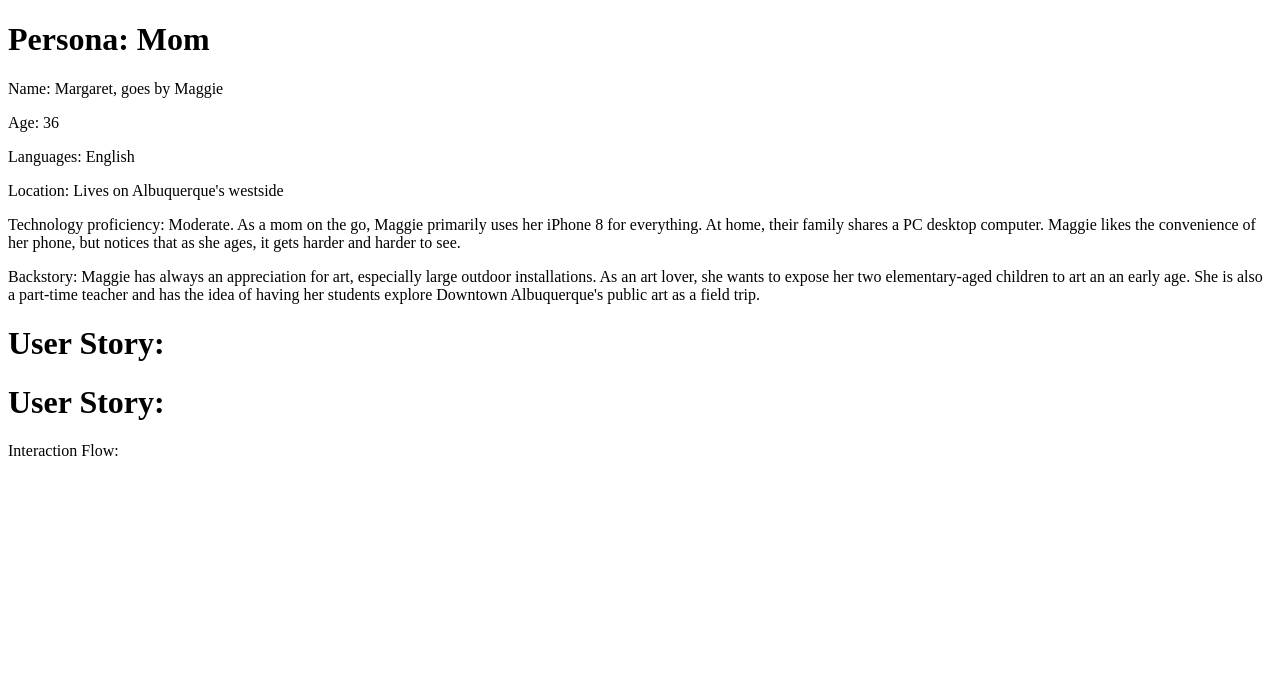
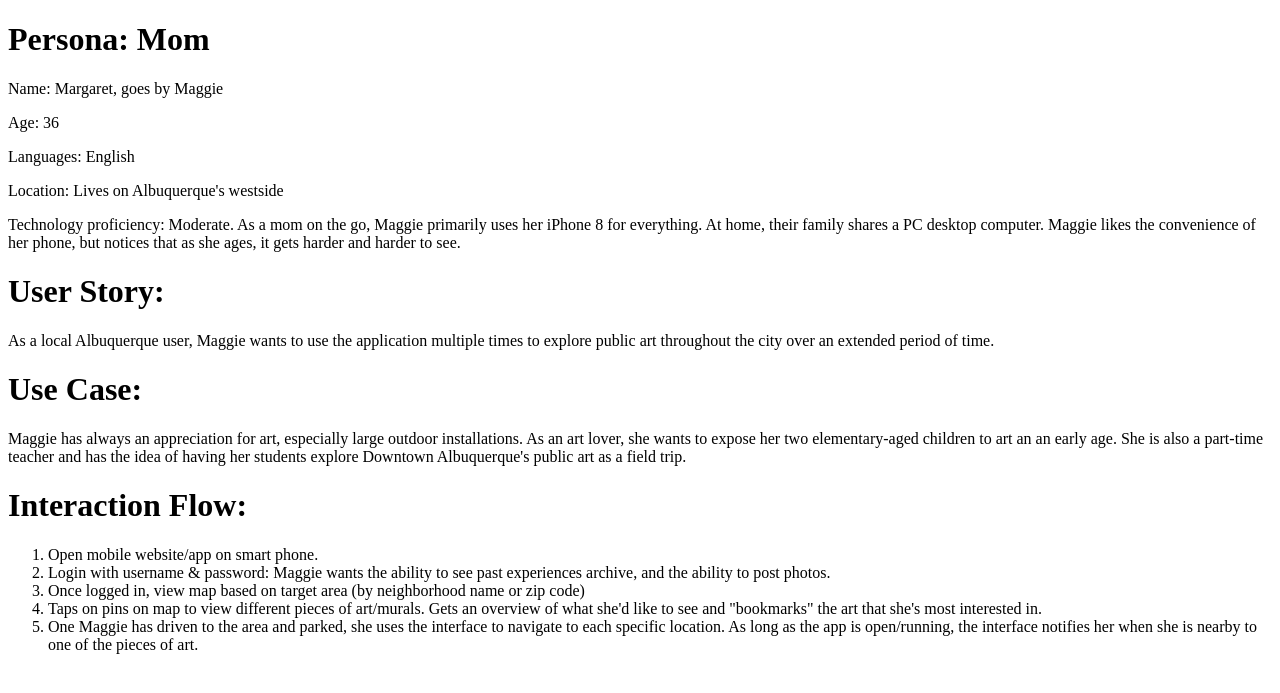
Before and after one commit to samanthaandrews/abq-street-art, a PHP site: page /epic/personas/mom-persona.php in a window 1280 px wide. Shown: the top 693 px of the page. Run offline with PHP 8.4, Linux system fonts and the light colour scheme.

Commit message:
Added User Story, Use Case, and Interaction Flow for mom persona.

```diff
--- a/epic/personas/mom-persona.php
+++ b/epic/personas/mom-persona.php
@@ -11,10 +11,17 @@
 			<p>Languages: English</p>
 			<p>Location: Lives on Albuquerque's westside</p>
 			<p>Technology proficiency: Moderate. As a mom on the go, Maggie primarily uses her iPhone 8 for everything. At home, their family shares a PC desktop computer. Maggie likes the convenience of her phone, but notices that as she ages, it gets harder and harder to see.</p>
-			<p>Backstory: Maggie has always an appreciation for art, especially large outdoor installations. As an art lover, she wants to expose her two elementary-aged children to art an an early age. She is also a part-time teacher and has the idea of having her students explore Downtown Albuquerque's public art as a field trip.</p>
 		<h1>User Story:</h1>
-			<p></p>
-		<h1>User Story:</h1>
-			<p>Interaction Flow:</p>
+			<p>As a local Albuquerque user, Maggie wants to use the application multiple times to explore public art throughout the city over an extended period of time.</p>
+		<h1>Use Case:</h1>
+			<p>Maggie has always an appreciation for art, especially large outdoor installations. As an art lover, she wants to expose her two elementary-aged children to art an an early age. She is also a part-time teacher and has the idea of having her students explore Downtown Albuquerque's public art as a field trip.</p>
+		<h1>Interaction Flow:</h1>
+			<ol>
+				<li>Open mobile website/app on smart phone.</li>
+				<li>Login with username & password: Maggie wants the ability to see past experiences archive, and the ability to post photos.</li>
+				<li>Once logged in, view map based on target area (by neighborhood name or zip code)</li>
+				<li>Taps on pins on map to view different pieces of art/murals. Gets an overview of what she'd like to see and "bookmarks" the art that she's most interested in.</li>
+				<li>One Maggie has driven to the area and parked, she uses the interface to navigate to each specific location. As long as the app is open/running, the interface notifies her when she is nearby to one of the pieces of art.</li>
+			</ol>
 	</body>
 </html>
```
